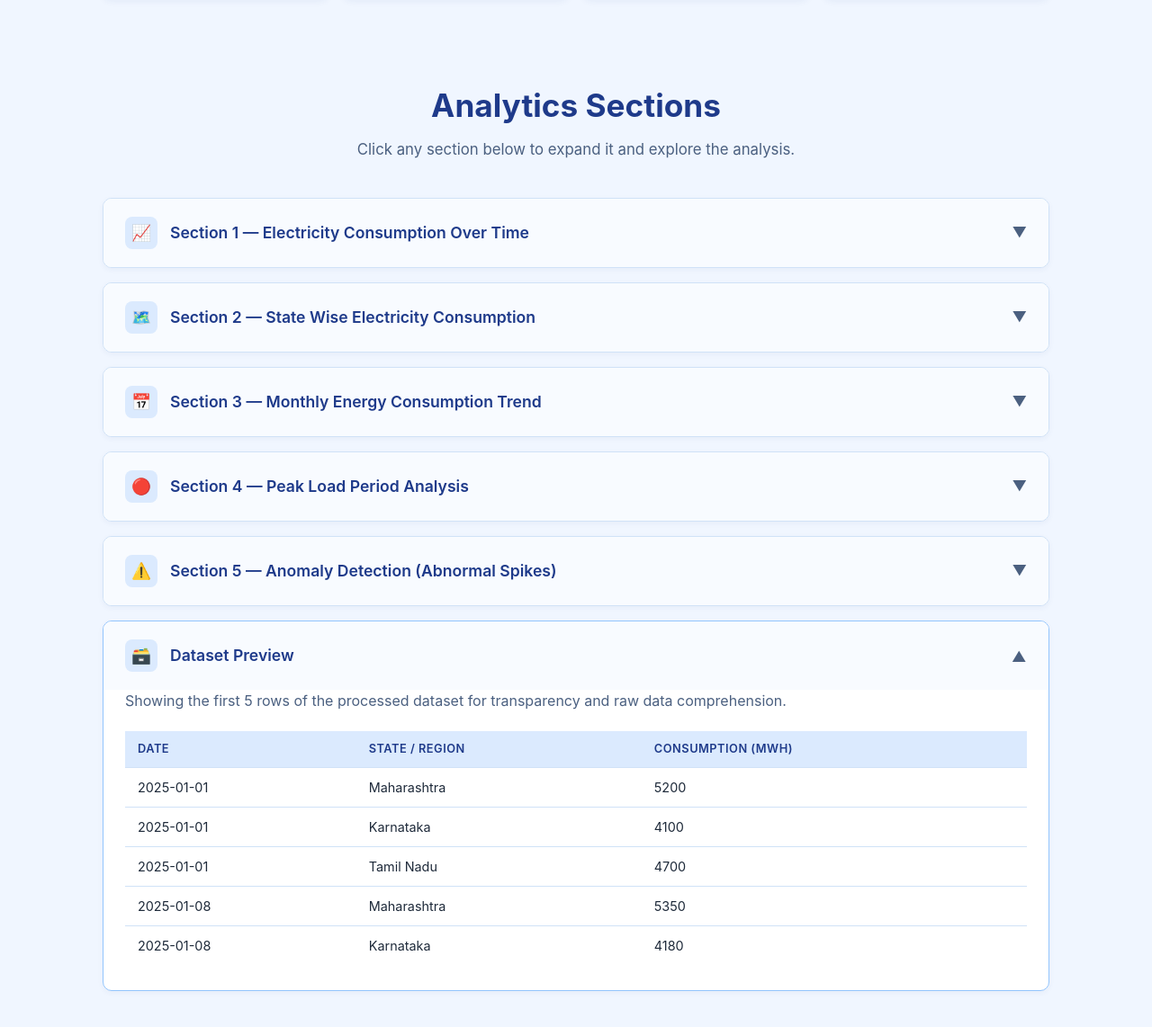
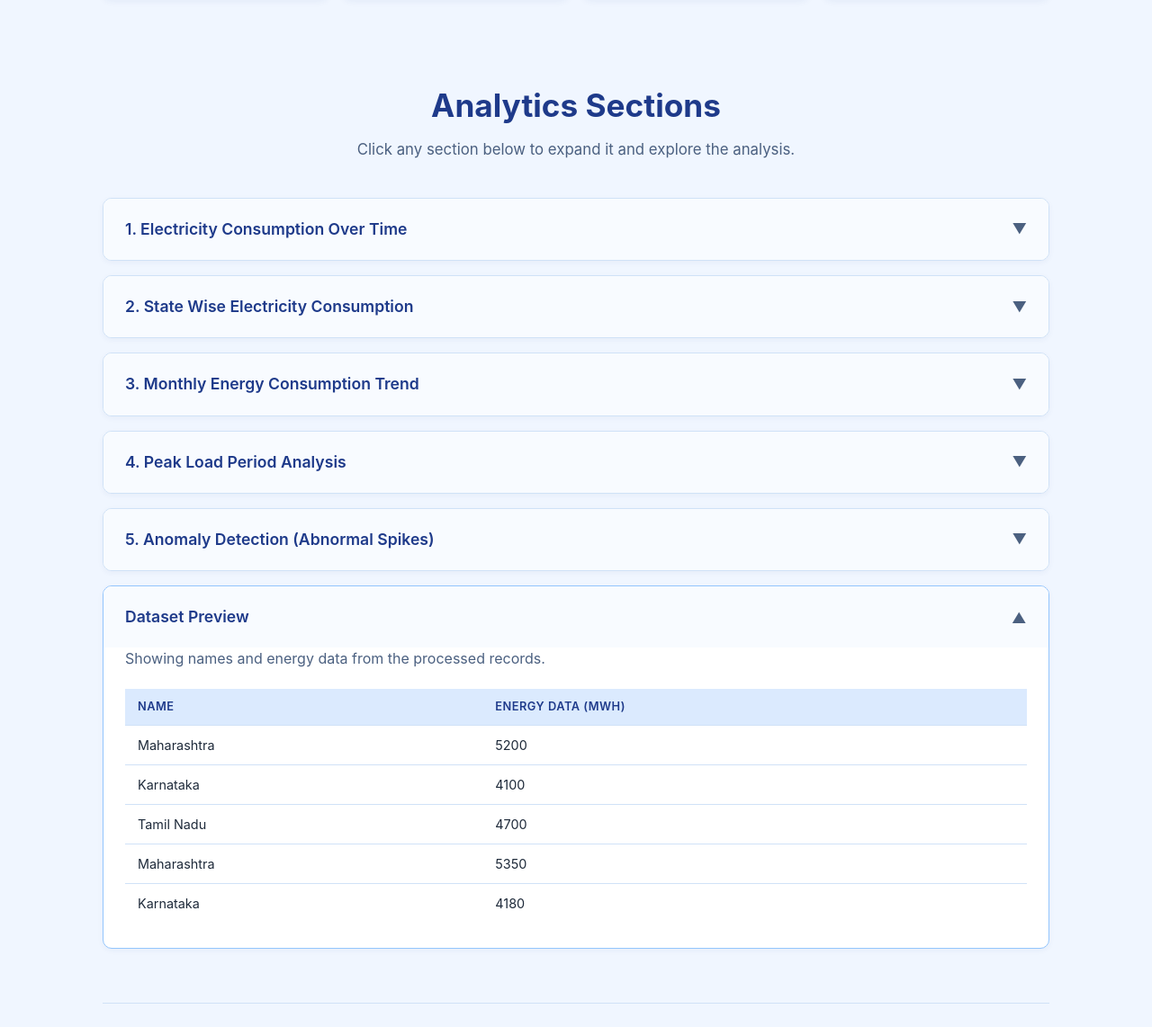
Before and after one commit to vaishnavikalluri/WattWise, a Flask app: page / in a window 1280 px wide. Shown: the part 781-1923 px from the top of the page at 90% size. Run offline with Flask 3, Linux system fonts and the light colour scheme.

Commit message:
changes made

```diff
--- a/energy-consumption-analysis/app.py
+++ b/energy-consumption-analysis/app.py
@@ -26,10 +26,13 @@ def home():
     peak_load = daily_totals.max()
     num_anomalies = int(df_anomalies['is_anomaly'].sum())
 
-    # Dataset preview (first 5 rows)
+    # Dataset preview with simplified columns for display
     preview_df = df_clean.head(5).copy()
-    preview_df['date'] = preview_df['date'].dt.strftime('%Y-%m-%d')
-    preview_data = preview_df.to_dict('records')
+    preview_df = preview_df.rename(columns={
+        'state': 'name',
+        'consumption_mwh': 'energy_data'
+    })
+    preview_data = preview_df[['name', 'energy_data']].to_dict('records')
 
     return render_template('home.html',
                            total_consumption=total_consumption,
@@ -59,10 +62,13 @@ def dashboard():
 
     num_anomalies = int(df_anomalies['is_anomaly'].sum())
 
-    # Dataset Preview (first 5 rows)
+    # Dataset preview with simplified columns for display
     preview_df = df_clean.head(5).copy()
-    preview_df['date'] = preview_df['date'].dt.strftime('%Y-%m-%d')
-    preview_data = preview_df.to_dict('records')
+    preview_df = preview_df.rename(columns={
+        'state': 'name',
+        'consumption_mwh': 'energy_data'
+    })
+    preview_data = preview_df[['name', 'energy_data']].to_dict('records')
 
     # Render HTML dashboard
     return render_template('dashboard.html',
--- a/energy-consumption-analysis/templates/home.html
+++ b/energy-consumption-analysis/templates/home.html
@@ -227,17 +227,6 @@
             align-items: center;
             gap: 14px;
         }
-        .section-icon {
-            width: 36px;
-            height: 36px;
-            background: #dbeafe;
-            border-radius: 8px;
-            display: flex;
-            align-items: center;
-            justify-content: center;
-            font-size: 1.1rem;
-            flex-shrink: 0;
-        }
         .chevron {
             font-size: 1rem;
             color: var(--text-muted);
@@ -429,8 +418,7 @@
     <details>
         <summary>
             <span class="summary-left">
-                <span class="section-icon">📈</span>
-                Section 1 — Electricity Consumption Over Time
+                1. Electricity Consumption Over Time
             </span>
             <span class="chevron">▼</span>
         </summary>
@@ -440,7 +428,7 @@
                 <img src="{{ url_for('static', filename='plots/electricity_over_time.png') }}" alt="Electricity Consumption Over Time">
             </div>
             <div class="insight-box">
-                <h4>💡 Analytical Insight</h4>
+                <h4>Analytical Insight</h4>
                 <ul>
                     <li>The data illustrates a steady increase in consumption moving across the time interval observed.</li>
                     <li>Notable spikes are visible at key intervals, correlating to likely demand surges or industrial activity.</li>
@@ -454,8 +442,7 @@
     <details>
         <summary>
             <span class="summary-left">
-                <span class="section-icon">🗺️</span>
-                Section 2 — State Wise Electricity Consumption
+                2. State Wise Electricity Consumption
             </span>
             <span class="chevron">▼</span>
         </summary>
@@ -465,7 +452,7 @@
                 <img src="{{ url_for('static', filename='plots/state_consumption.png') }}" alt="State Wise Consumption">
             </div>
             <div class="insight-box">
-                <h4>💡 Analytical Insight</h4>
+                <h4>Analytical Insight</h4>
                 <ul>
                     <li>Maharashtra consistently records the highest average consumption driven by its industrial and population scale.</li>
                     <li>Karnataka shows the lowest average, though it registered isolated high anomaly spikes.</li>
@@ -479,8 +466,7 @@
     <details>
         <summary>
             <span class="summary-left">
-                <span class="section-icon">📅</span>
-                Section 3 — Monthly Energy Consumption Trend
+                3. Monthly Energy Consumption Trend
             </span>
             <span class="chevron">▼</span>
         </summary>
@@ -490,7 +476,7 @@
                 <img src="{{ url_for('static', filename='plots/monthly_trend.png') }}" alt="Monthly Energy Trend">
             </div>
             <div class="insight-box">
-                <h4>💡 Analytical Insight</h4>
+                <h4>Analytical Insight</h4>
                 <ul>
                     <li>Monthly consumption shows a clear rising pattern as the year progresses through the tracked period.</li>
                     <li>Higher electricity demand months align with warmer temperatures, increasing cooling appliance usage.</li>
@@ -504,8 +490,7 @@
     <details>
         <summary>
             <span class="summary-left">
-                <span class="section-icon">🔴</span>
-                Section 4 — Peak Load Period Analysis
+                4. Peak Load Period Analysis
             </span>
             <span class="chevron">▼</span>
         </summary>
@@ -515,7 +500,7 @@
                 <img src="{{ url_for('static', filename='plots/peak_load.png') }}" alt="Peak Load Periods">
             </div>
             <div class="insight-box">
-                <h4>💡 Analytical Insight</h4>
+                <h4>Analytical Insight</h4>
                 <ul>
                     <li>The highlighted red point captures the day of maximum concurrent energy draw from the grid.</li>
                     <li>Recognizing peak intervals allows energy providers to schedule peaker plants and prevent blackouts.</li>
@@ -529,8 +514,7 @@
     <details>
         <summary>
             <span class="summary-left">
-                <span class="section-icon">⚠️</span>
-                Section 5 — Anomaly Detection (Abnormal Spikes)
+                5. Anomaly Detection (Abnormal Spikes)
             </span>
             <span class="chevron">▼</span>
         </summary>
@@ -540,7 +524,7 @@
                 <img src="{{ url_for('static', filename='plots/anomalies.png') }}" alt="Anomaly Detection">
             </div>
             <div class="insight-box">
-                <h4>💡 Analytical Insight</h4>
+                <h4>Analytical Insight</h4>
                 <ul>
                     <li>Red points indicate statistically abnormal electricity draws that fall outside expected bounds.</li>
                     <li>Possible causes include extreme weather events, sudden industrial surges, or equipment faults.</li>
@@ -554,28 +538,25 @@
     <details open>
         <summary>
             <span class="summary-left">
-                <span class="section-icon">🗃️</span>
                 Dataset Preview
             </span>
             <span class="chevron">▼</span>
         </summary>
         <div class="details-body">
-            <p class="desc-text">Showing the first 5 rows of the processed dataset for transparency and raw data comprehension.</p>
+            <p class="desc-text">Showing names and energy data from the processed records.</p>
             <div class="table-wrapper">
                 <table>
                     <thead>
                         <tr>
-                            <th>Date</th>
-                            <th>State / Region</th>
-                            <th>Consumption (MWh)</th>
+                            <th>Name</th>
+                            <th>Energy Data (MWh)</th>
                         </tr>
                     </thead>
                     <tbody>
                         {% for row in preview_data %}
                         <tr>
-                            <td>{{ row.date }}</td>
-                            <td>{{ row.state }}</td>
-                            <td>{{ row.consumption_mwh }}</td>
+                            <td>{{ row.name }}</td>
+                            <td>{{ row.energy_data }}</td>
                         </tr>
                         {% endfor %}
                     </tbody>
```
Also changed, not shown: energy-consumption-analysis/templates/dashboard.html (+15 -17 lines).
